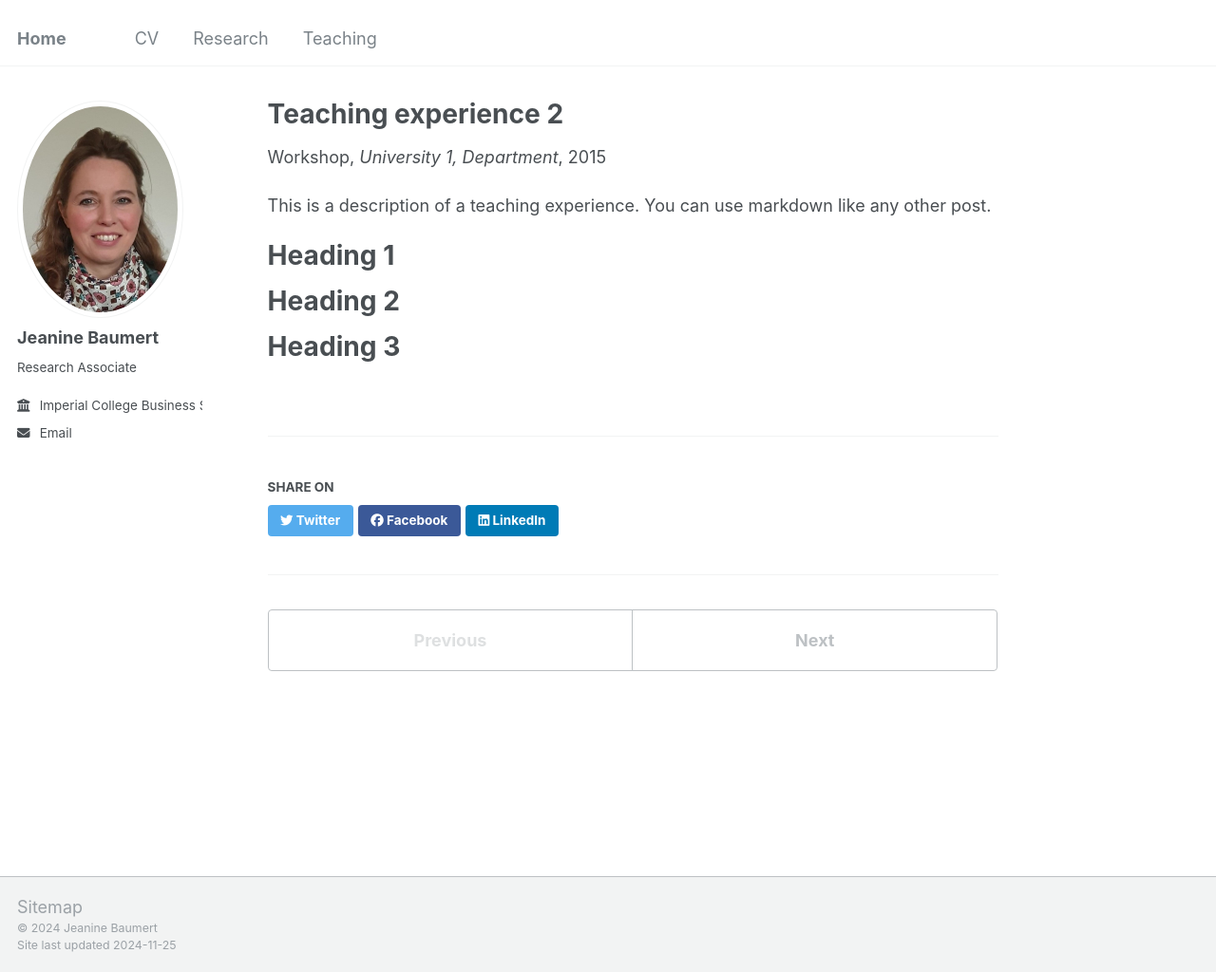
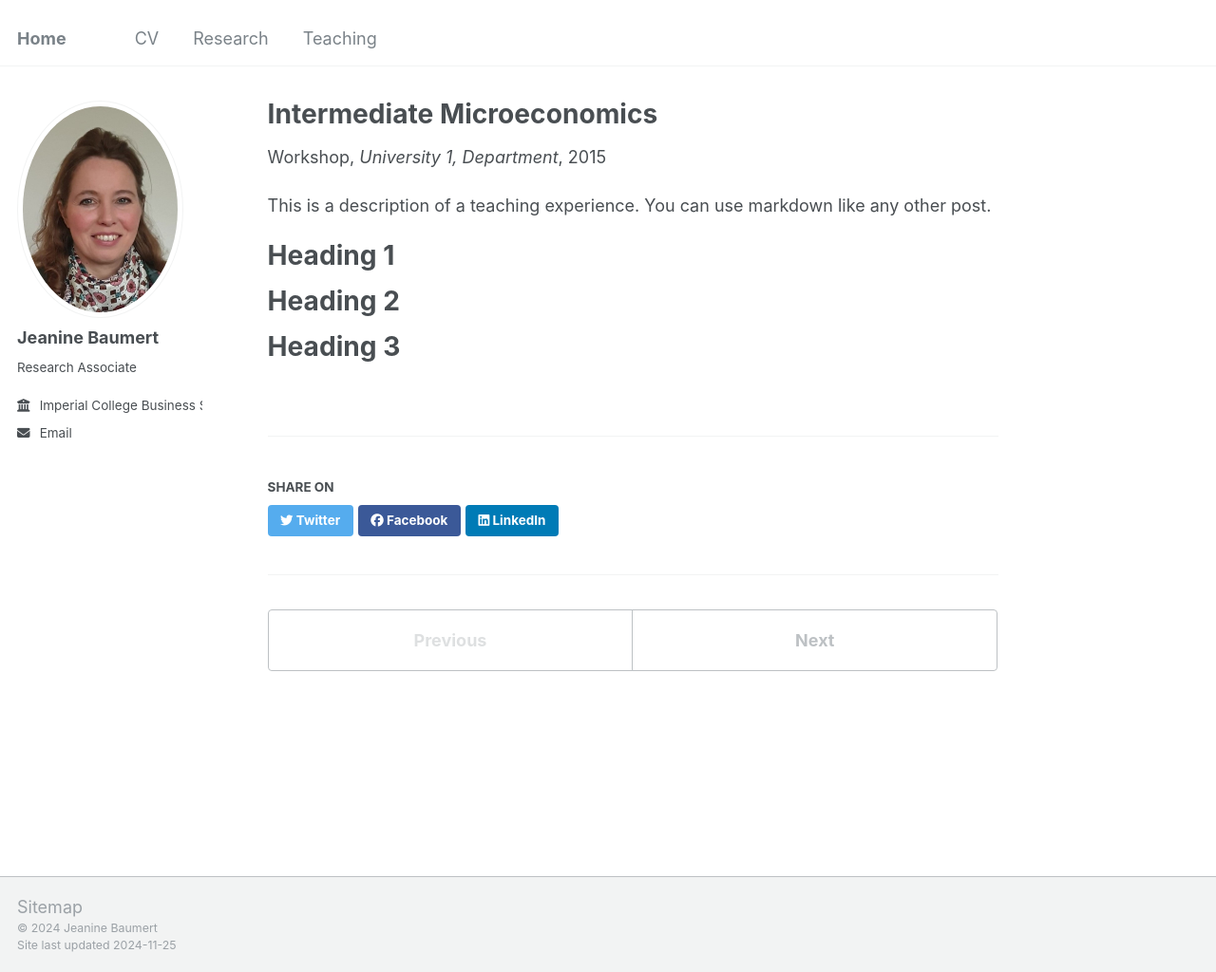
Before and after one commit to jeaninebaumert/jeaninebaumert.github.io, a Jekyll site: the page built from _teaching/2015-spring-teaching-2.md, in a window 1280 px wide and 1024 px high. Shown: the whole window at 95% size. Built offline with Jekyll 4.4.1, drawn with Linux system fonts in a browser that asks for light colours.

Commit message:
Update 2015-spring-teaching-2.md

```diff
--- a/_teaching/2015-spring-teaching-2.md
+++ b/_teaching/2015-spring-teaching-2.md
@@ -1,5 +1,5 @@
 ---
-title: "Teaching experience 2"
+title: "Intermediate Microeconomics"
 collection: teaching
 type: "Workshop"
 permalink: /teaching/2015-spring-teaching-1
```
